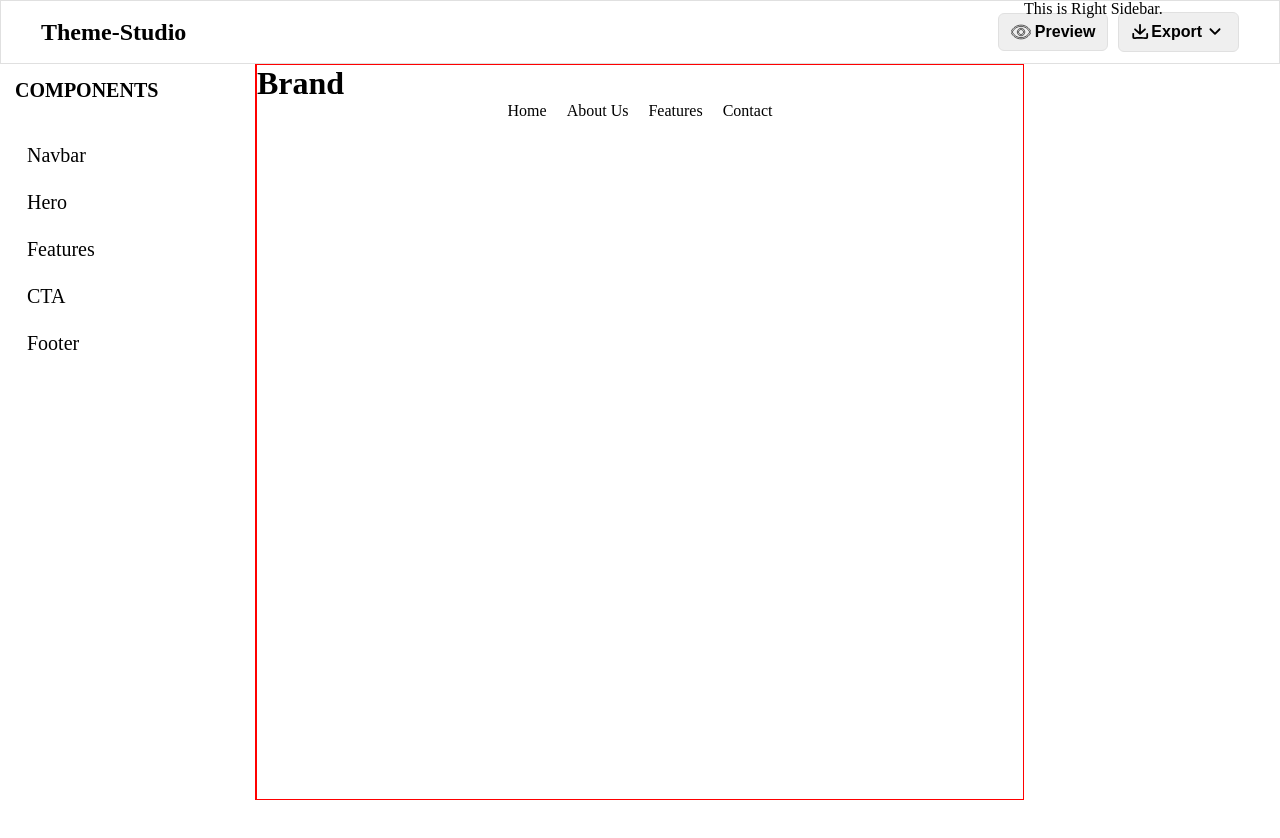
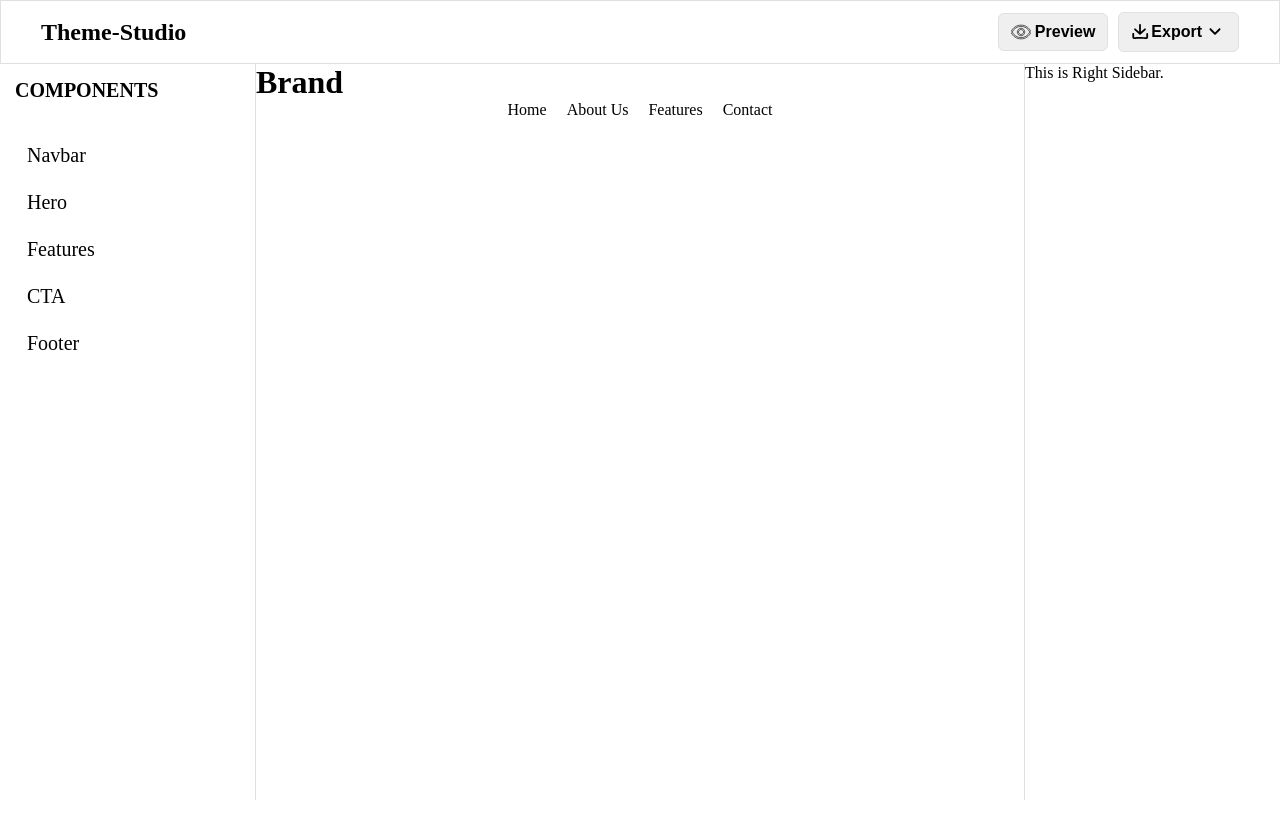
Before and after one commit to codekushall/Theme-Studio, a React (Vite) app: page / in a window 1280 px wide. Shown: the top 838 px of the page. Before the commit the page ends 800 px from the top, so only its background shows below. Built offline with nearby package versions, Linux system fonts and the light colour scheme.

Commit message:
border color change

```diff
--- a/src/components/layout/navbar/Navbar.styles.ts
+++ b/src/components/layout/navbar/Navbar.styles.ts
@@ -3,12 +3,15 @@ import styled from "styled-components";
 export const NavbarWrapper = styled.nav`
   height: 64px;
   width: 100%;
-  position:fixed;
+  position: sticky;
+  top: 0;
   padding: 0px 40px;
   display: flex;
   justify-content: space-between;
-  border: 1px solid #E0E0E0;
+  border: 1px solid var(--border-color);
   align-items: center;
+  background-color:#ffffff;
+  z-index:1000;
 `;
 export const HeadingOne = styled.h1`
   font-weight: 800;
--- a/src/components/sidebar/LeftSidebar.styles.ts
+++ b/src/components/sidebar/LeftSidebar.styles.ts
@@ -5,7 +5,7 @@ export const Border = styled.div`
   width: 20%;
   position: sticky;
   top: 64px;
-  border-right: 1px solid red;
+  border-right: 1px solid var(--border-color);
 `;
 
 export const UnorderList = styled.ul`
--- a/src/components/sidebar/RightSidebar.styles.ts
+++ b/src/components/sidebar/RightSidebar.styles.ts
@@ -1,7 +1,9 @@
 import styled from "styled-components";
 
 export const RightSideContainer = styled.div`
- height: calc(100vh-64px);
- top: 64px;
- position:sticky;
+  height: calc(100vh - 64px);
+  width: 20%;
+  position: sticky;
+  top: 64px;
+  border-left: 1px solid var(--border-color);
 `;
--- a/src/index.css
+++ b/src/index.css
@@ -4,8 +4,6 @@
   padding: 0;
   box-sizing: border-box;
 }
-body{
-  position: relative;
-  height: 100%;
-  width: 100%;
+:root{
+  --border-color:#e0e0e0;
 }
--- a/src/routes/index.tsx
+++ b/src/routes/index.tsx
@@ -5,8 +5,6 @@ export const Content = styled.div`
   height: calc(100vh - 64px);
   width: 60%;
   top: 64px;
-  position: sticky;
-  border: 1px solid red;
 `;
 
 export const HeadingOne = styled.h1`
```
